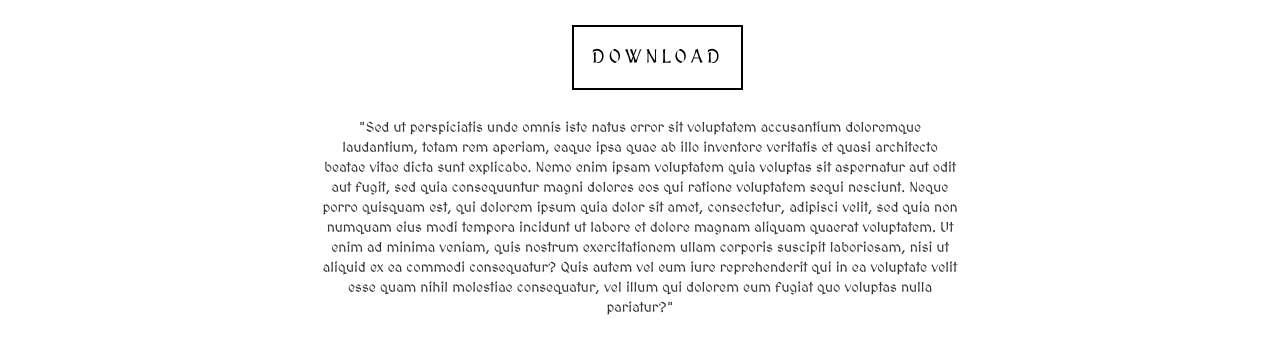
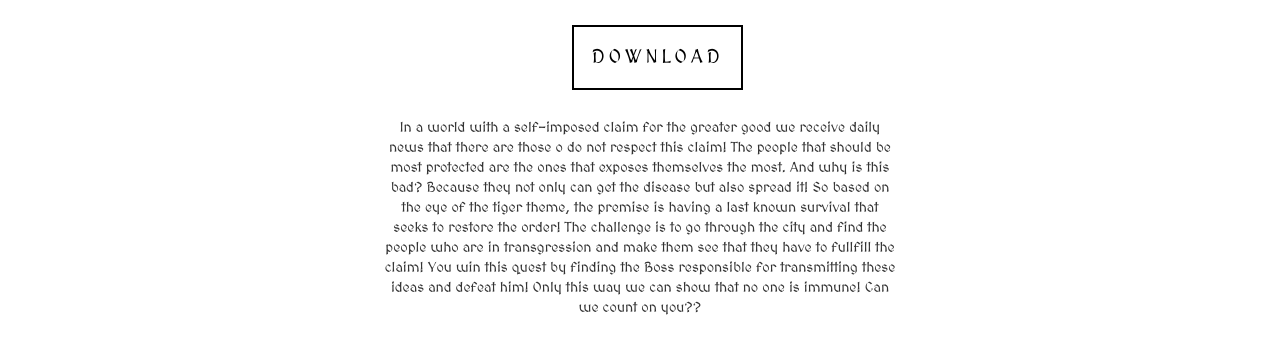
Before and after one commit to andrevicentegoncalves/doomers.github.io, a plain HTML site: page index.html in a window 1280 px wide. Shown: the part 1258-1622 px from the top of the page. Drawn offline with nearby package versions, Linux system fonts and the light colour scheme.

Commit message:
index modifications

```diff
--- a/index.html
+++ b/index.html
@@ -58,7 +58,13 @@
         <div class="story-text">
             <div class="story-text-container">
                 <div class="story-main-text item1 col-12">
-                    <p>"Sed ut perspiciatis unde omnis iste natus error sit voluptatem accusantium doloremque laudantium, totam rem aperiam, eaque ipsa quae ab illo inventore veritatis et quasi architecto beatae vitae dicta sunt explicabo. Nemo enim ipsam voluptatem quia voluptas sit aspernatur aut odit aut fugit, sed quia consequuntur magni dolores eos qui ratione voluptatem sequi nesciunt. Neque porro quisquam est, qui dolorem ipsum quia dolor sit amet, consectetur, adipisci velit, sed quia non numquam eius modi tempora incidunt ut labore et dolore magnam aliquam quaerat voluptatem. Ut enim ad minima veniam, quis nostrum exercitationem ullam corporis suscipit laboriosam, nisi ut aliquid ex ea commodi consequatur? Quis autem vel eum iure reprehenderit qui in ea voluptate velit esse quam nihil molestiae consequatur, vel illum qui dolorem eum fugiat quo voluptas nulla pariatur?"</p>
+                    <p>In a world with a self-imposed claim for the greater good we receive daily news that there are those o do not respect this claim!
+                        The people that should be most protected are the ones that exposes themselves the most. And why is this bad? Because they not only can get the disease but also spread it!
+                        So based on the eye of the tiger theme, the premise is having a last known survival that seeks to restore the order!
+                        The challenge is to go through the city and find the people who are in transgression and make them see that they have to fullfill the claim!
+                        You win this quest by finding the Boss responsible for transmitting these ideas and defeat him!
+                        Only this way we can show that no one is immune!
+                        Can we count on you??</p>
                 </div>
             </div>
         </div>
--- a/style.css
+++ b/style.css
@@ -202,5 +202,5 @@ h2{
 
     .story-main-text{
       text-align: center;
-      padding: 0 25%;
+      padding: 0 30%;
     }
```
